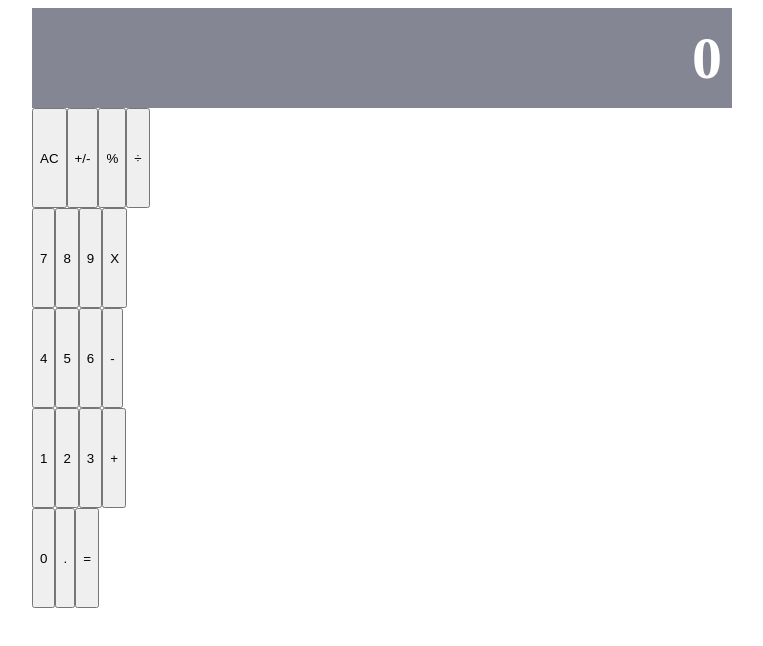
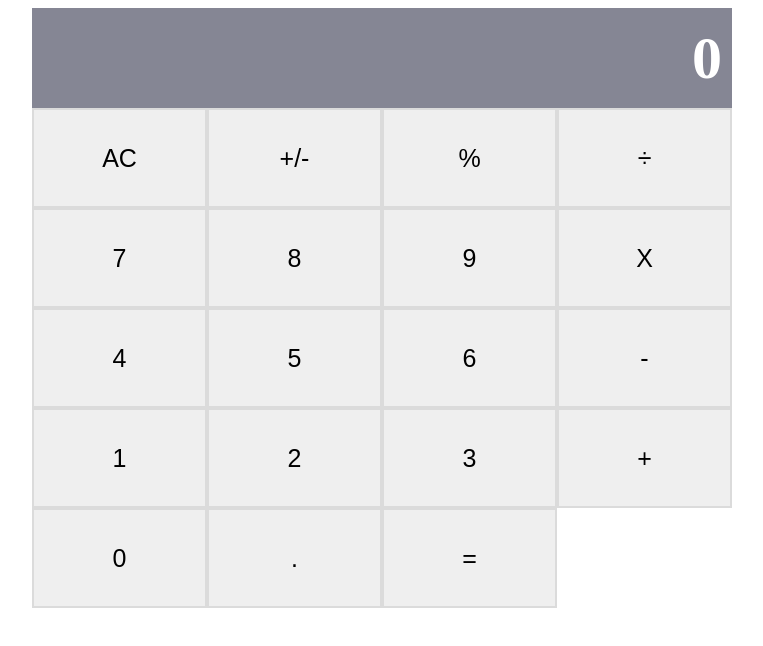
Before and after one commit to Elbie-em/React-Calculator, a React (Create React App) app: page / in a window 1280 px wide. Shown: the top 646 px of the page, without its empty margins (258-1021 px from the left). Built offline with nearby package versions, Linux system fonts and the light colour scheme.

Commit message:
Add class name for button

```diff
--- a/src/components/Button.js
+++ b/src/components/Button.js
@@ -1,9 +1,10 @@
 // eslint-disable-next-line no-unused-vars
 import React from 'react';
 import PropTypes from 'prop-types';
+import '../styles/styles.css';
 
 const Button = ({ name }) => (
-  <button type="button">
+  <button className="btn" type="button">
     {name}
   </button>
 );
```
